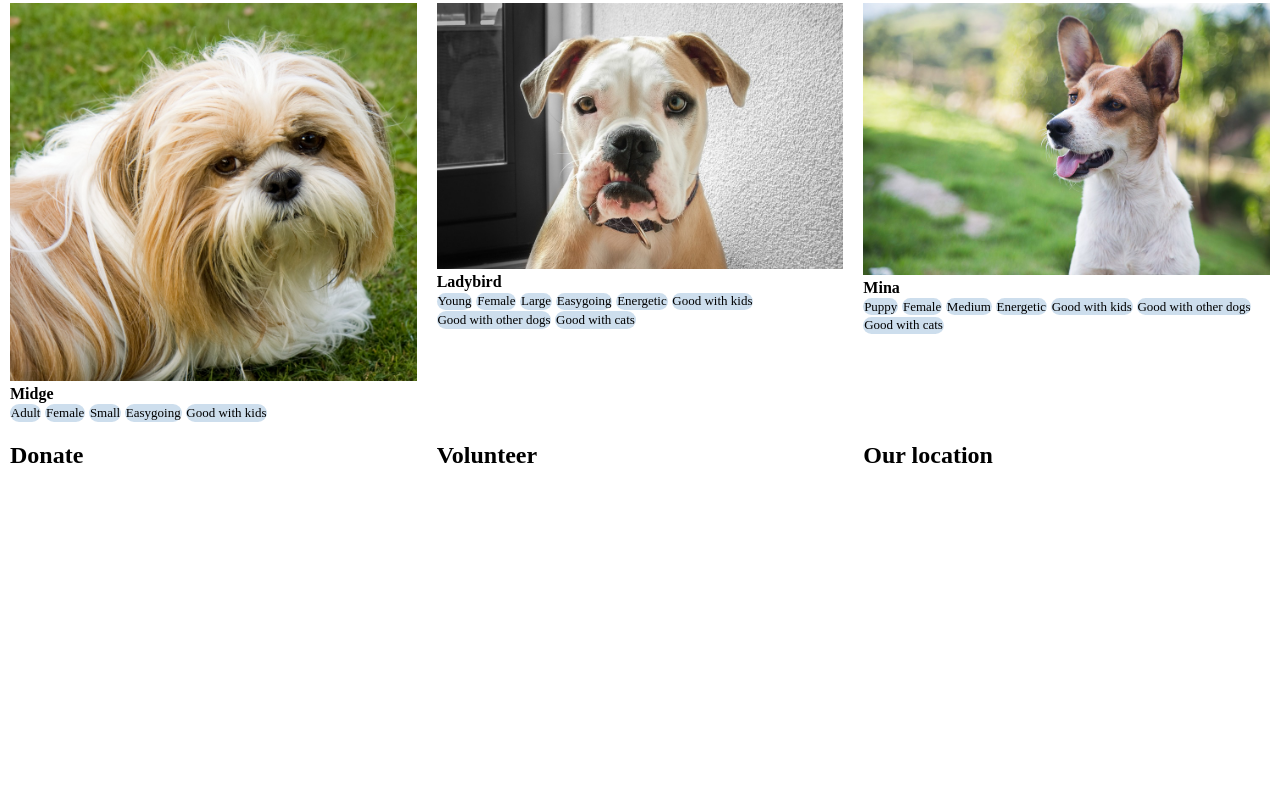
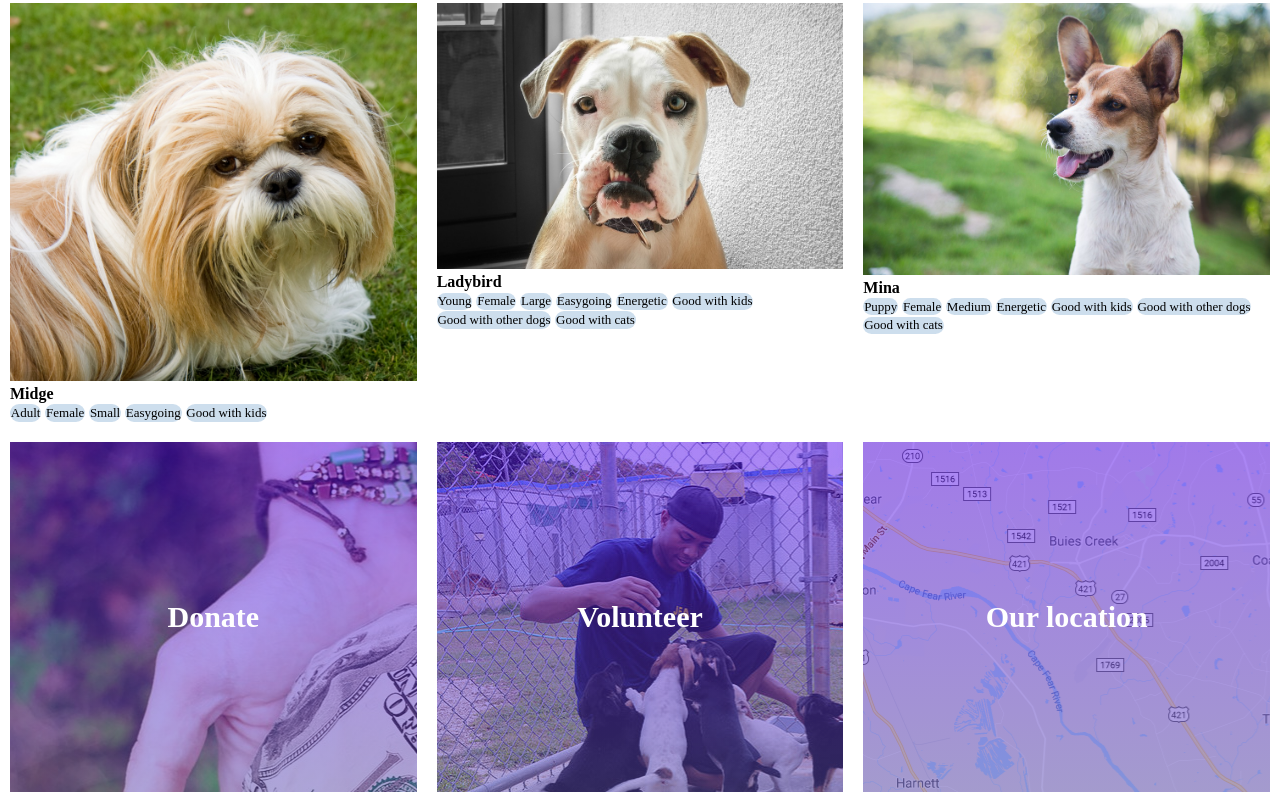
Before and after one commit to momentum-team-5/css-dog-adoption-kimqi1, a plain HTML site: page index.html in a window 1280 px wide. Shown: the part 860-1662 px from the top of the page. Before the commit the page ends 1339 px from the top, so only its background shows below. Drawn offline with Linux system fonts and the light colour scheme.

Commit message:
background image overlay

```diff
--- a/style.css
+++ b/style.css
@@ -24,6 +24,57 @@ h1 {
     padding: 10px;
 }
 
+
+footer {
+    color: white;
+    text-align: center;
+    justify-content: center;
+    font-size: 20px;
+    align-items: center;}
+
+#flex-footer-1{
+    color: white;
+    text-align: center;
+    justify-content: center;
+    font-size: 20px;
+    align-items: center;
+    display: flex;
+    background-image: linear-gradient(rgba(87, 11, 238, 0.5), rgba(93, 77, 182, 0.5)), url("starter_files/images/donate.jpg");
+    min-height: 350px;
+    flex: 1 1 10%;
+
+}
+
+#flex-footer-2{
+    color: white;
+    text-align: center;
+    justify-content: center;
+    font-size: 20px;
+    align-items: center;
+    display: flex;
+    background-image: linear-gradient(rgba(87, 11, 238, 0.5), rgba(93, 77, 182, 0.5)), url("starter_files/images/volunteer.jpg");
+    min-height: 350px;
+    flex: 1 1 10%;
+}
+
+#flex-footer-3{
+    color: white;
+    text-align: center;
+    justify-content: center;
+    font-size: 20px;
+    align-items: center;
+    display: flex;
+    background-image: linear-gradient(rgba(87, 11, 238, 0.5), rgba(93, 77, 182, 0.5)), url("starter_files/images/location.png");
+    min-height: 350px;
+    flex: 1 1 10%;
+}
+
+
+
+
+
+
+
 .flex-container{
     display: flex;
     flex-direction: row;
```
Also changed, not shown: index.html (+4 -5 lines).
